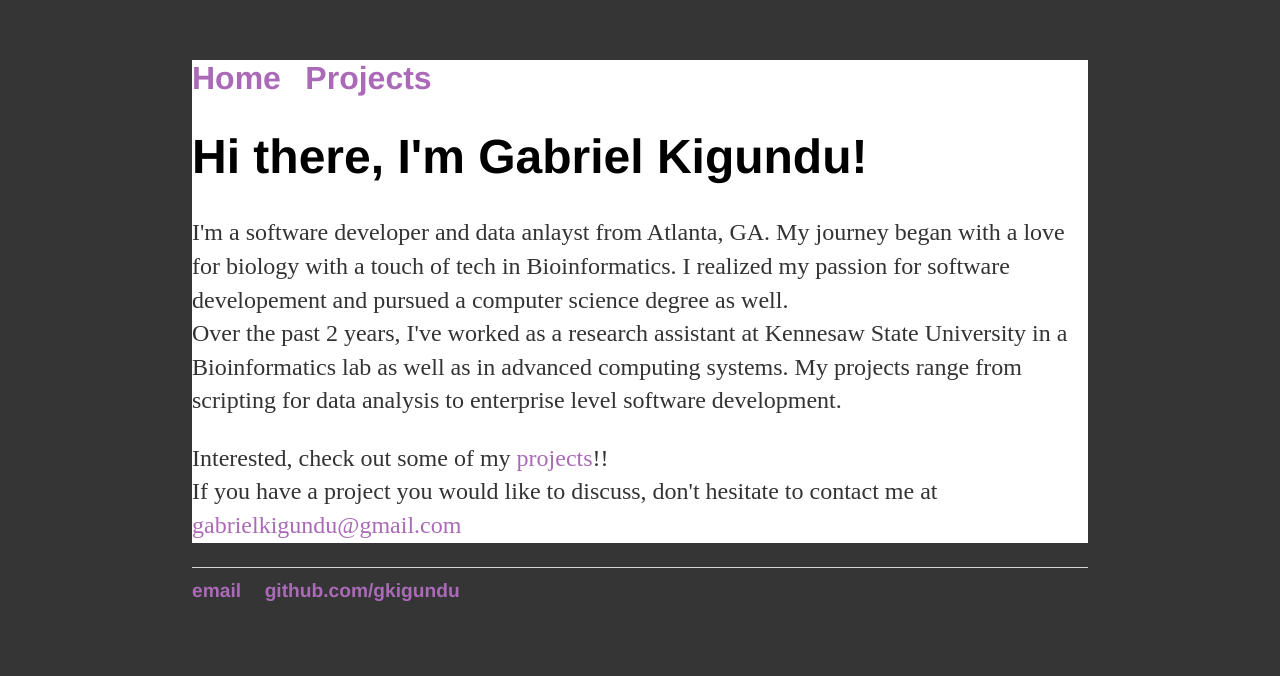
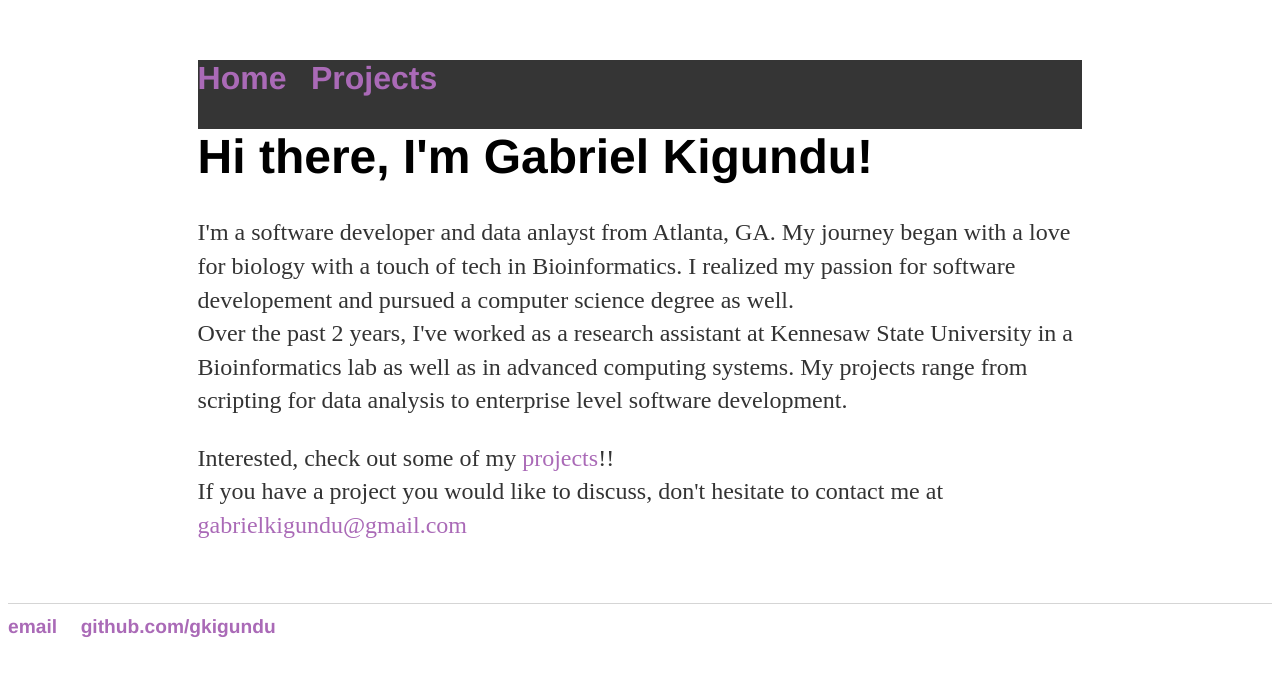
Before and after one commit to gkigundu/gkigundu.github.io, a Jekyll site: the page built from index.html, in a window 1280 px wide. Shown: the top 676 px of the page. Built offline with Jekyll 4.4.1, drawn with Linux system fonts in a browser that asks for light colours.

Commit message:
Update main.css

```diff
--- a/css/main.css
+++ b/css/main.css
@@ -1,10 +1,10 @@
-body {
+main {
+    background-color: white;
+}
+.container {
     margin: 60px auto;
     width: 70%;
     background-color: #353535;
-}
-.container {
-    background-color: white;
 }
 nav ul, footer ul {
     font-family:'Helvetica', 'Arial', 'Sans-Serif';
```
